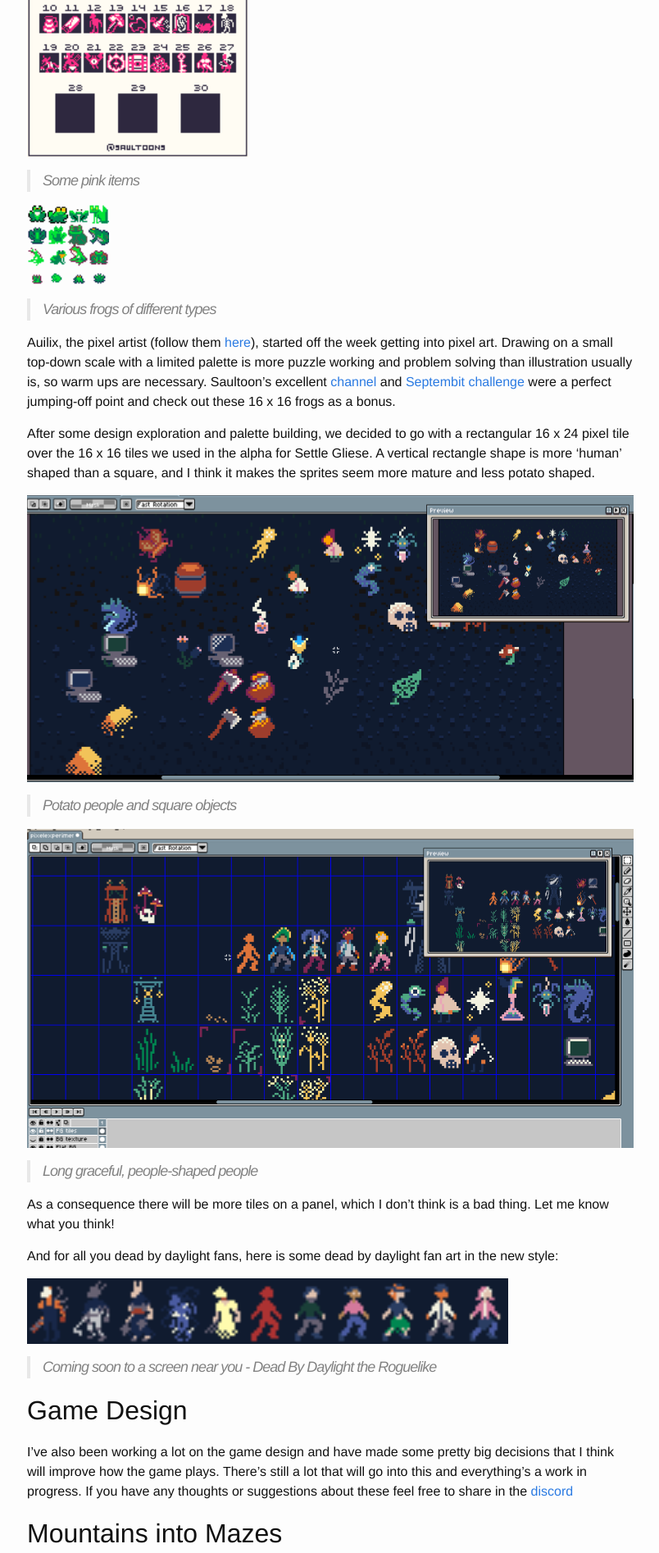
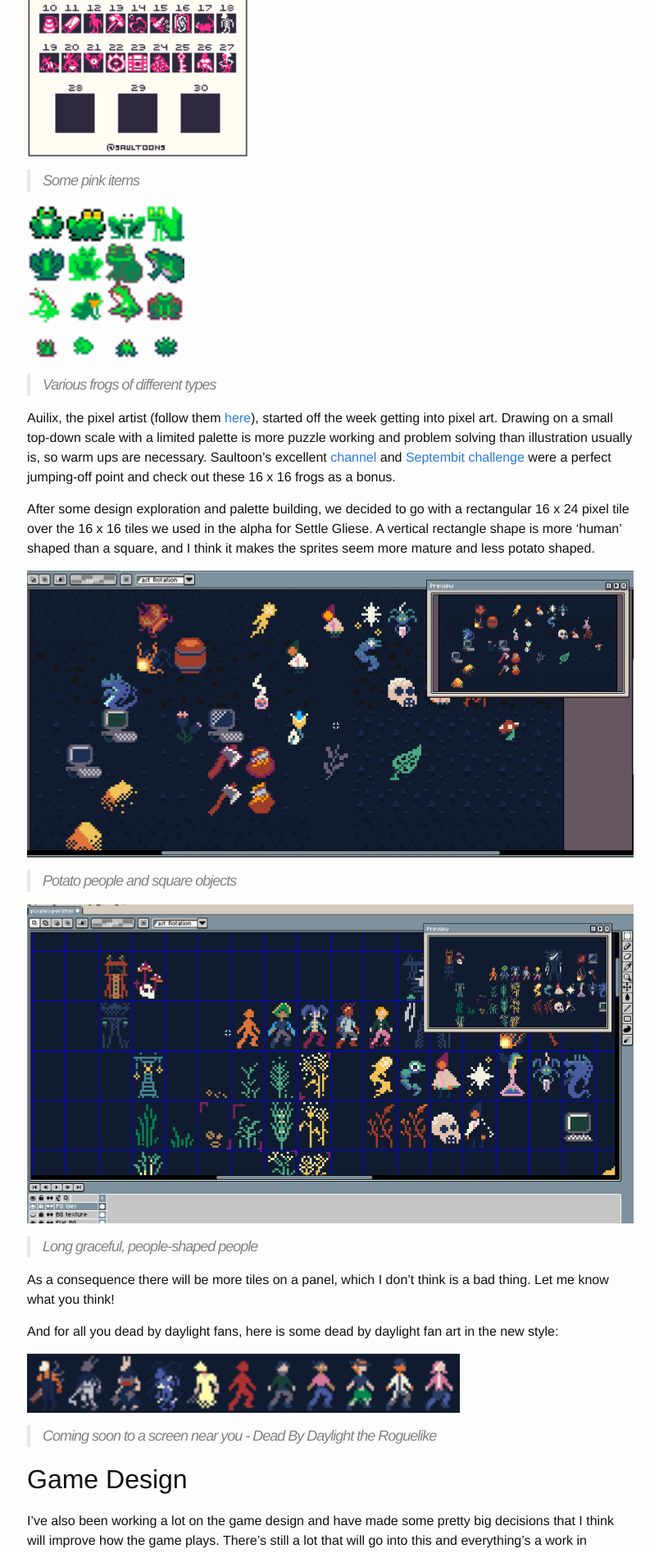
Before and after one commit to haggismcbean/haggismcbean.github.io, a Jekyll site: the page built from _posts/2022-06-05-how-to-generate-a-world.md, in a window 1280 px wide. Shown: the part 1082-2976 px from the top of the page at 82% size, without its empty margins (237-1041 px from the left). Built offline with Jekyll 4.4.1, drawn with Linux system fonts in a browser that asks for light colours.

Commit message:
resolved conflicts

```diff
--- a/_posts/2022-06-05-how-to-generate-a-world.md
+++ b/_posts/2022-06-05-how-to-generate-a-world.md
@@ -20,7 +20,7 @@ For most of the week I've been working on the prologue, which has involved build
 <img src="/images/warmup-septembitchall.png" height="300" />
 > Some pink items
 
-<img src="/images/warmup-froggypractice.png" height="100" />
+<img src="/images/warmup-froggypractice.png" height="192" />
 > Various frogs of different types
 
 Auilix, the pixel artist (follow them [here](https://twitter.com/auilix)), started off the week getting into pixel art. Drawing on a small top-down scale with a limited palette is more puzzle working and problem solving than illustration usually is, so warm ups are necessary. Saultoon's excellent [channel](https://www.youtube.com/c/saultoons) and [Septembit challenge](https://twitter.com/septembit) were a perfect jumping-off point and check out these 16 x 16 frogs as a bonus.
@@ -37,7 +37,7 @@ As a consequence there will be more tiles on a panel, which I don't think is a b
 
 And for all you dead by daylight fans, here is some dead by daylight fan art in the new style:
 
-<img src="/images/lildbd.png" height="80" />
+<img src="/images/lildbd.png" height="72" />
 > Coming soon to a screen near you - Dead By Daylight the Roguelike
 
 ## Game Design
```
Also changed, not shown: 3 other files.
